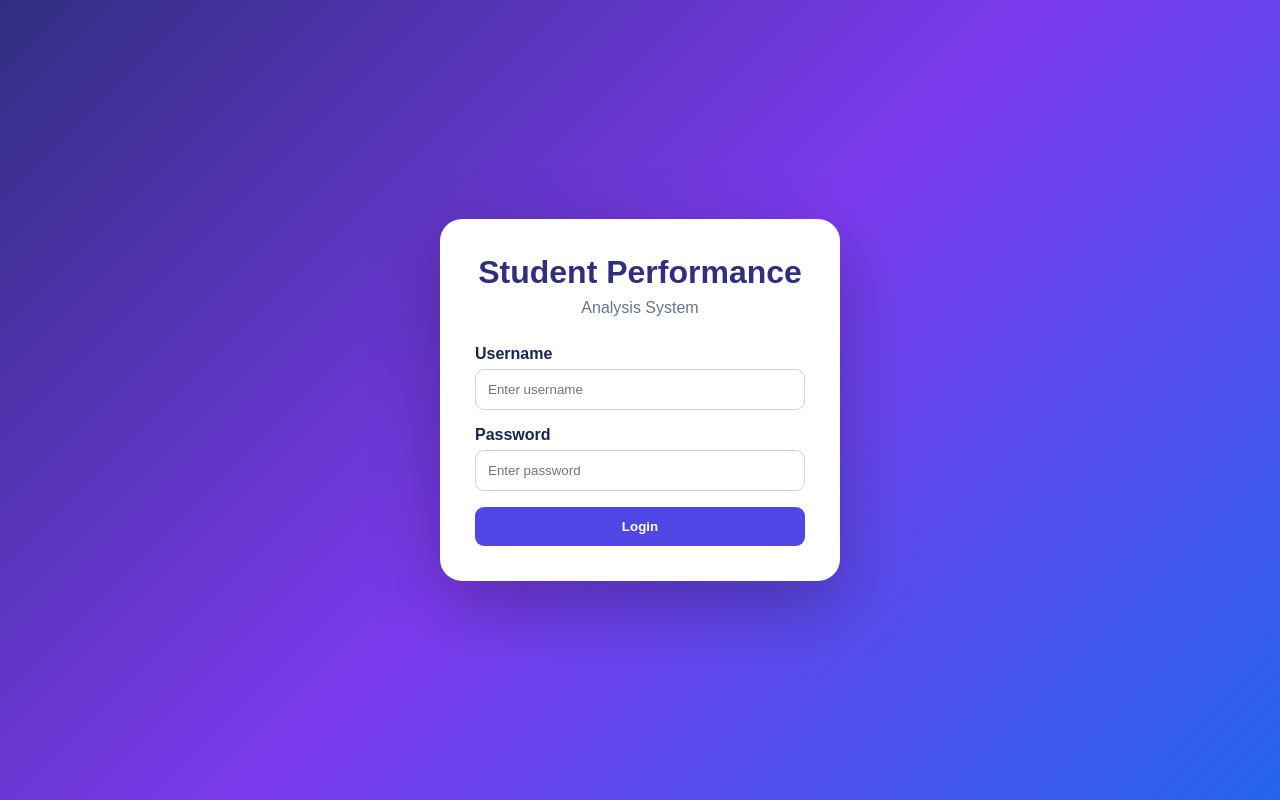
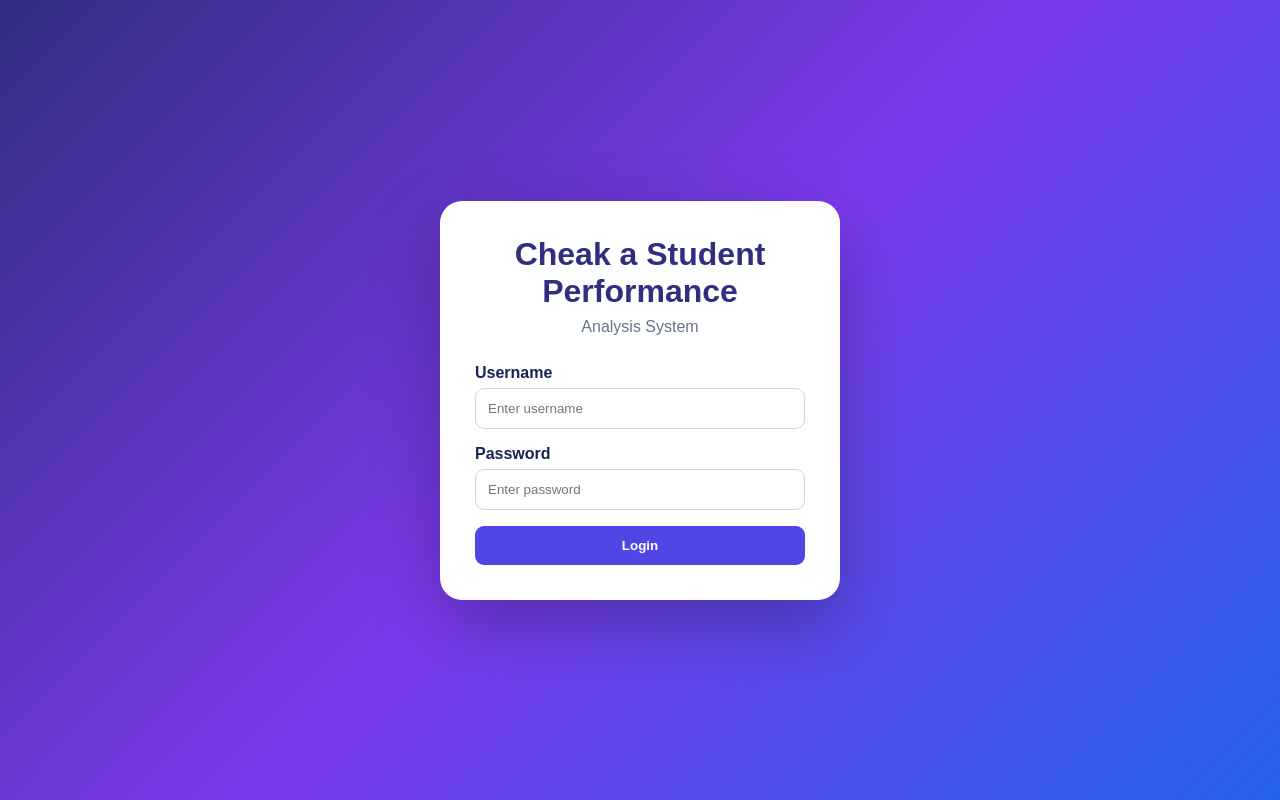
Before and after one commit to siddhisunilpatil93-commits/Student_Performance_Analysis, a Flask app: page /login in a window 1280 px wide. Run offline with Flask 3, Linux system fonts and the light colour scheme.

Commit message:
Update index.html

```diff
--- a/templates/index.html
+++ b/templates/index.html
@@ -553,7 +553,7 @@ td{
 
     <div class="login-box">
 
-        <h1>Student Performance</h1>
+        <h1>Cheak a Student Performance</h1>
 
         <p class="subtitle">
             Analysis System
```
